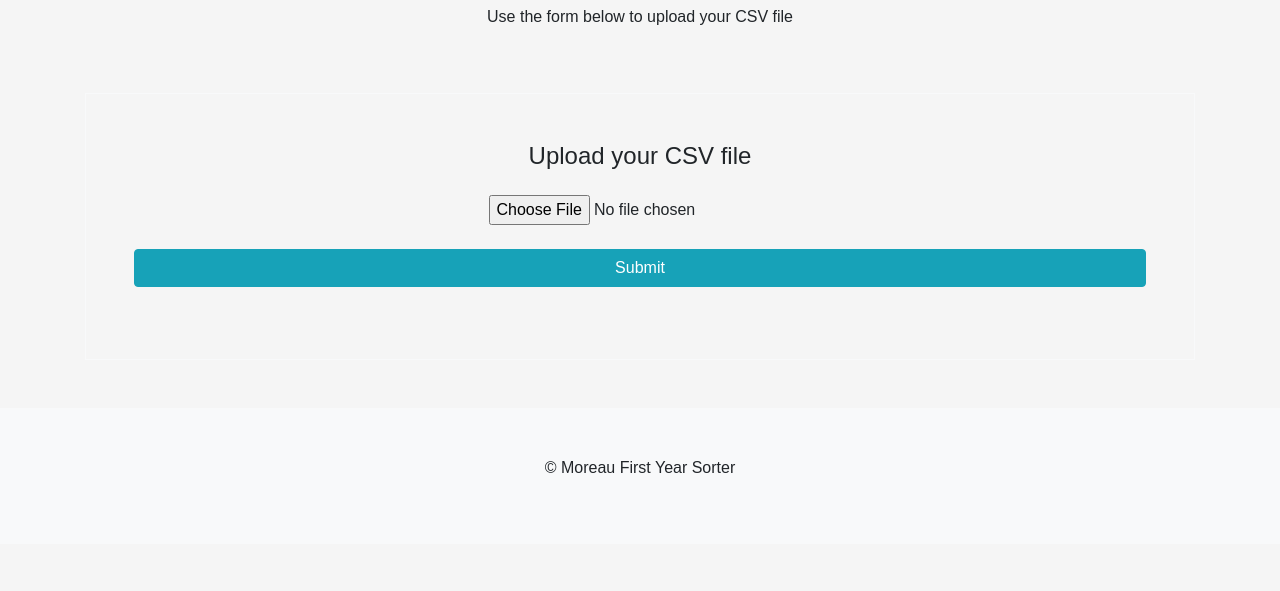
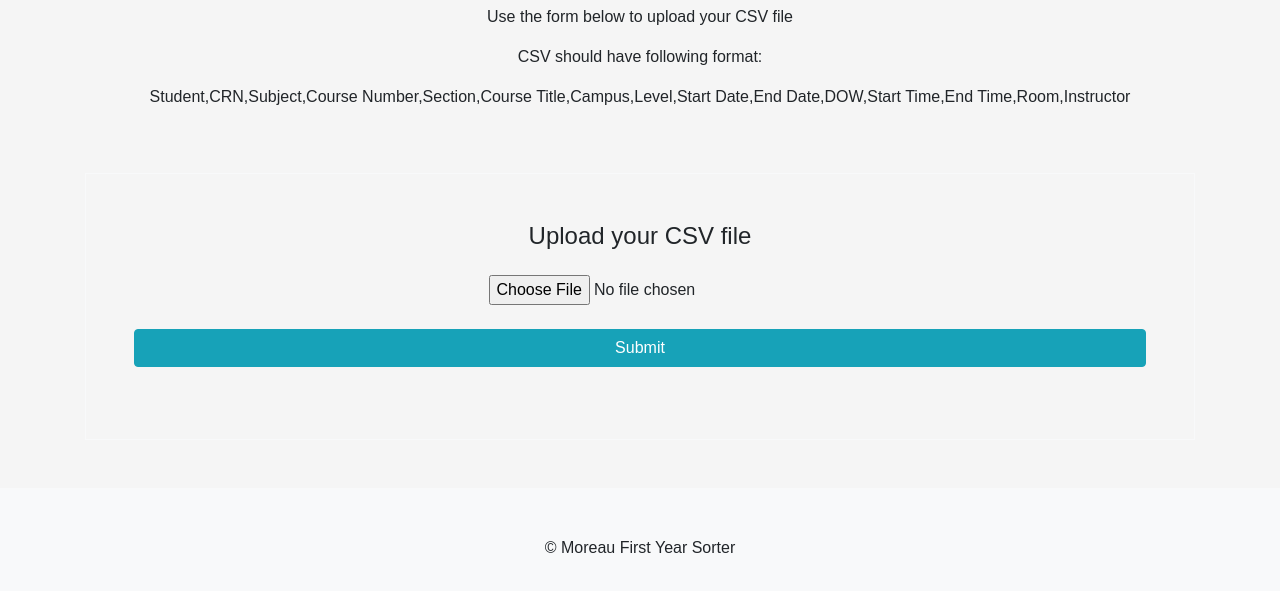
Before and after one commit to moreausorter/moreausorter.github.io, a website: page index.html in a window 1280 px wide. Shown: the part 225-816 px from the top of the page. Drawn offline with nearby package versions, Linux system fonts and the light colour scheme; a script that the page names is missing.

Commit message:
added csv requirements

```diff
--- a/index.html
+++ b/index.html
@@ -51,6 +51,8 @@
   <div class="container my-5">
     <h1 class="text-center">Moreau First Year Sorter</h1>
     <p class="text-center">Use the form below to upload your CSV file</p>
+    <p class="text-center">CSV should have following format:</p>
+    <p class="text-center">Student,CRN,Subject,Course Number,Section,Course Title,Campus,Level,Start Date,End Date,DOW,Start Time,End Time,Room,Instructor</p>
     <form id="MoreauInputForm" class="text-center border border-light p-5">
       <p class="h4 mb-4">Upload your CSV file</p>
       <input type="file" id="MoreauCsv" accept=".csv" required>
```
